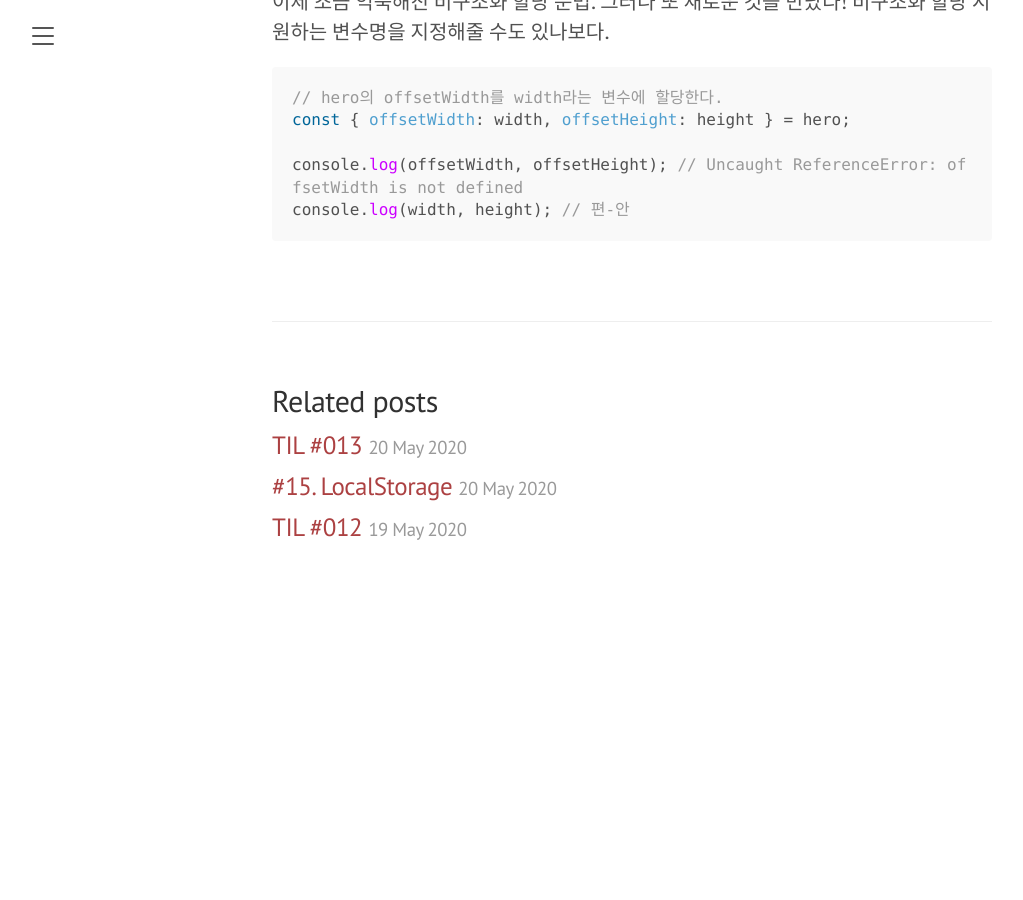
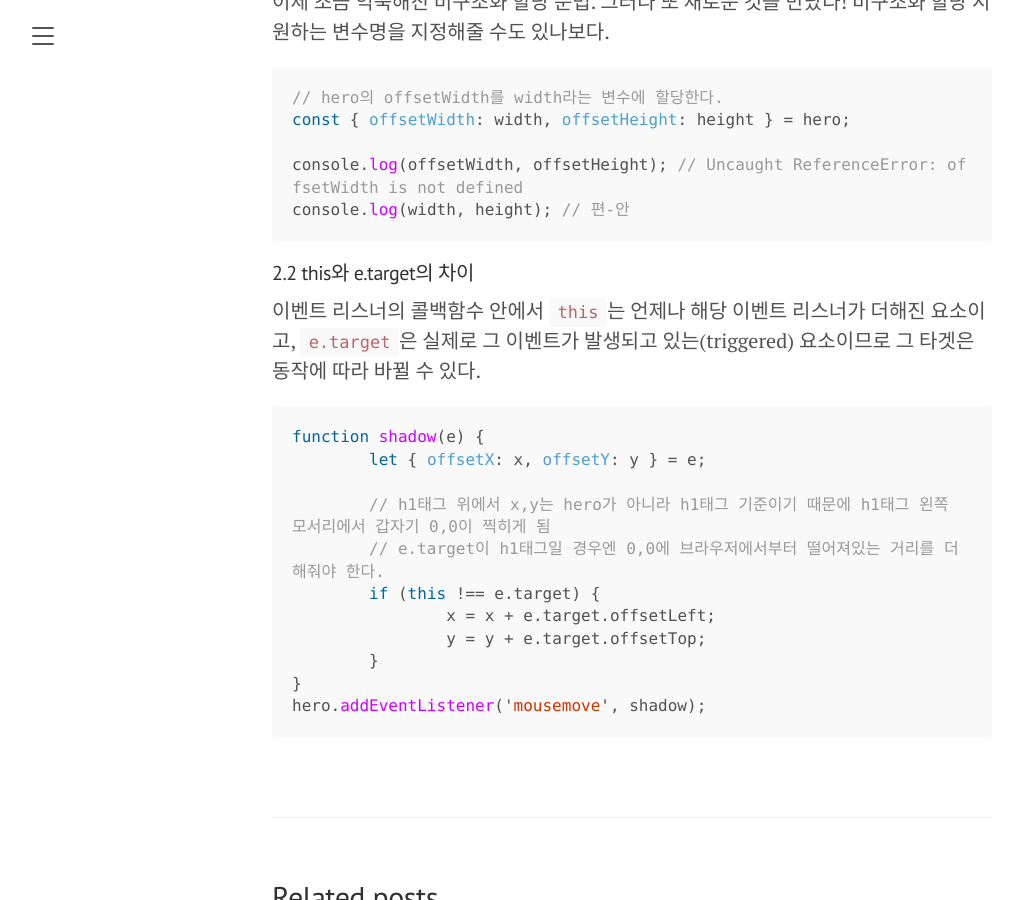
Before and after one commit to danbiilee/danbiilee.github.io, a Jekyll site: the page built from _posts/Javascript30/2020-05-21-16-Mouse Move Shadow.md, in a window 1280 px wide and 900 px high, scrolled down 1112 px. Shown: the whole window, without its empty margins (8-1031 px from the left). Built offline with Jekyll 4.4.1, drawn with Linux system fonts in a browser that asks for light colours; before the commit the page ends 1716 px from its top, so only the background shows below that; some of the changed text lies outside the part shown.

Commit message:
docs: Modify JS30-16

````diff
--- a/_posts/Javascript30/2020-05-21-16-Mouse Move Shadow.md
+++ b/_posts/Javascript30/2020-05-21-16-Mouse Move Shadow.md
@@ -8,7 +8,7 @@ category: Javascript30
 ### 1. HTML / CSS
 #### 1.1 contenteditable 속성
 HTML태그의 속성으로 `contenteditable`을 지정하면 브라우저에서 해당 요소의 텍스트를 수정할 수 있게 된다.
-값은 `true` 혹은 `false`, `true`일 때는 생략이 가능하다.
+boolean값을 갖고, `true`일 때는 생략이 가능하다.
 
 ```html
 <h1 contenteditable>🔥WOAH!</h1>
@@ -44,3 +44,20 @@ const { offsetWidth: width, offsetHeight: height } = hero;
 console.log(offsetWidth, offsetHeight); // Uncaught ReferenceError: offsetWidth is not defined
 console.log(width, height); // 편-안
 ```
+
+#### 2.2 this와 e.target의 차이
+이벤트 리스너의 콜백함수 안에서 `this`는 언제나 해당 이벤트 리스너가 더해진 요소이고, `e.target`은 실제로 그 이벤트가 발생되고 있는(triggered) 요소이므로 그 타겟은 동작에 따라 바뀔 수 있다.
+
+```javascript
+function shadow(e) {
+	let { offsetX: x, offsetY: y } = e;
+
+	// h1태그 위에서 x,y는 hero가 아니라 h1태그 기준이기 때문에 h1태그 왼쪽 모서리에서 갑자기 0,0이 찍히게 됨
+	// e.target이 h1태그일 경우엔 0,0에 브라우저에서부터 떨어져있는 거리를 더해줘야 한다.
+	if (this !== e.target) {
+		x = x + e.target.offsetLeft;
+		y = y + e.target.offsetTop;
+	}
+}
+hero.addEventListener('mousemove', shadow);
+```
````
